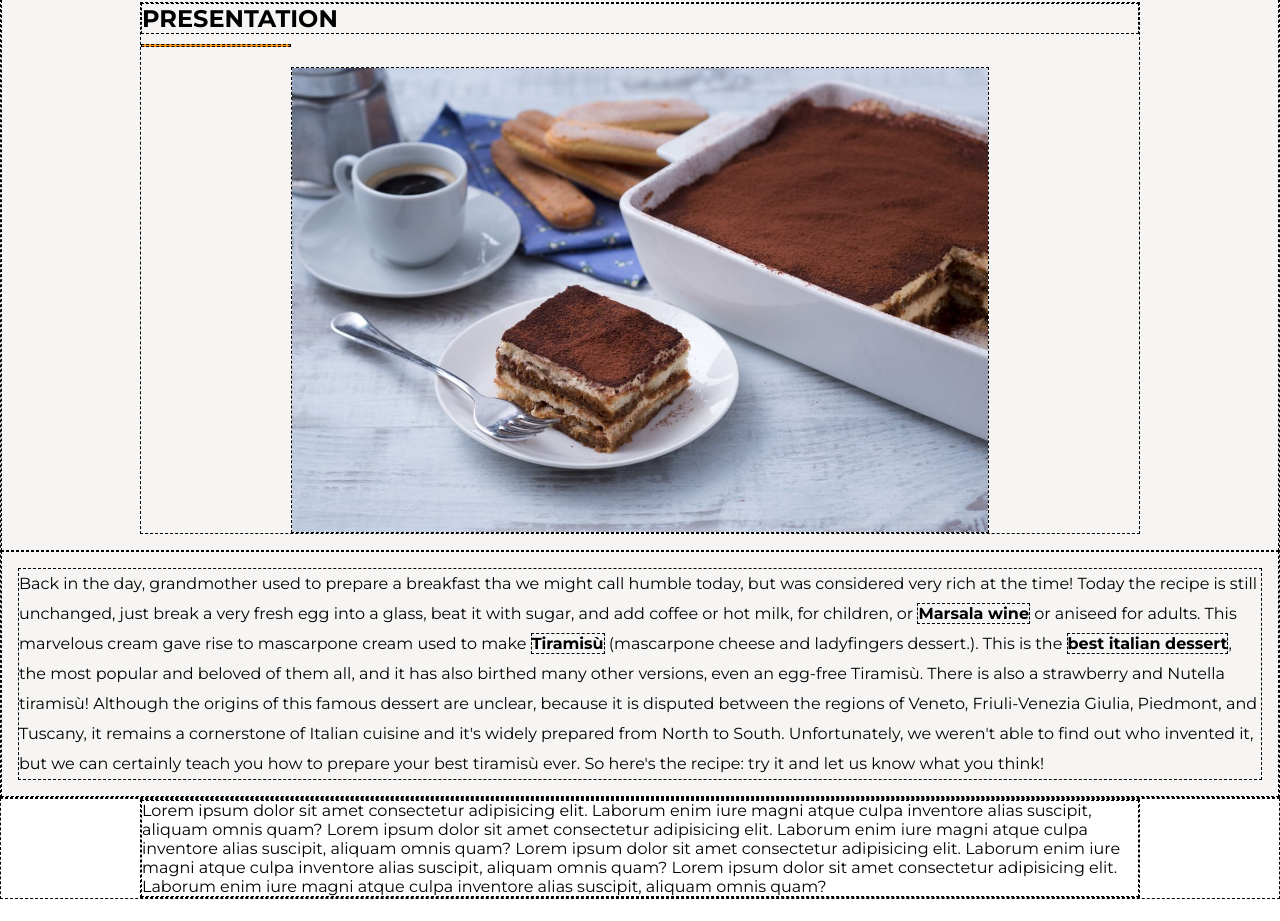
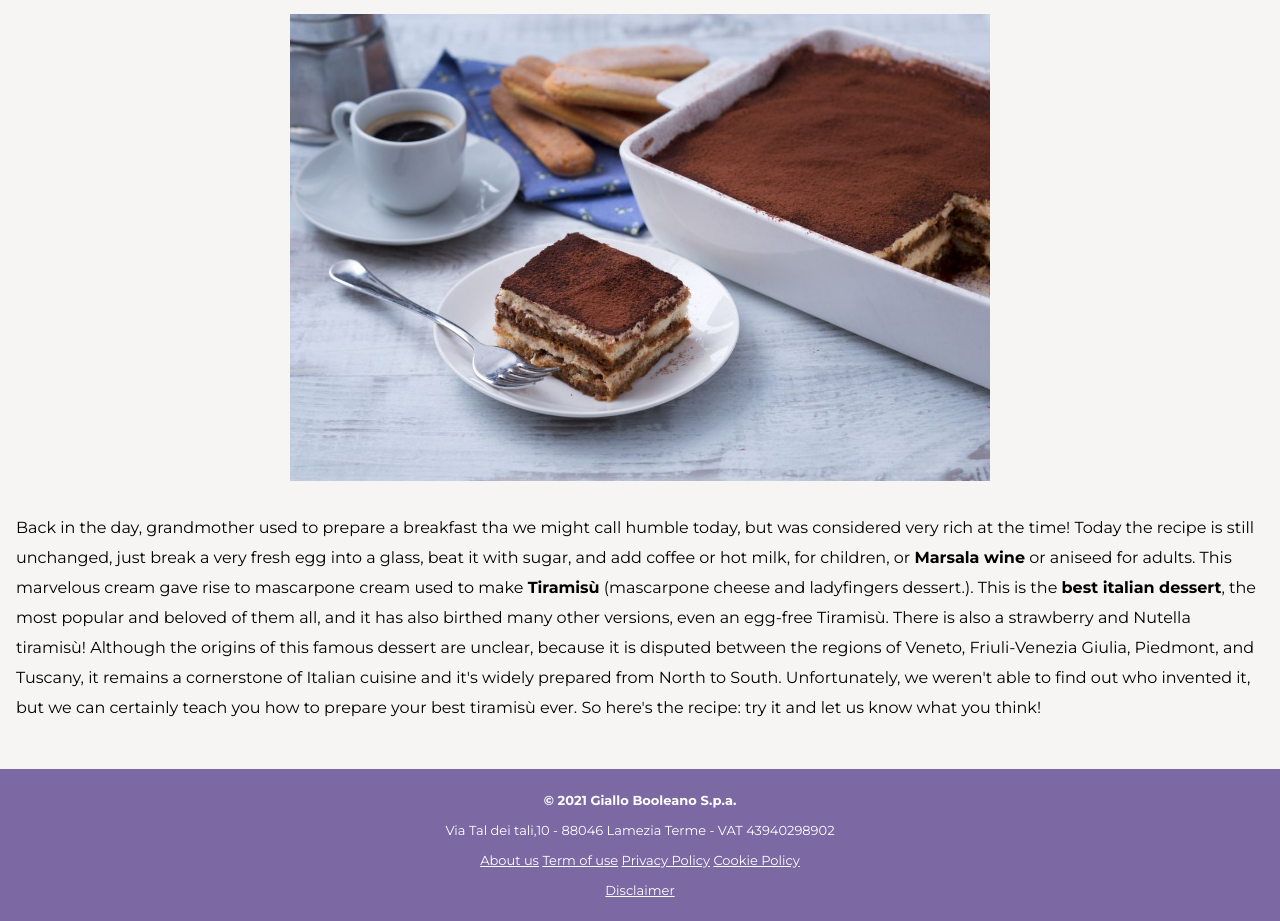
Before and after one commit to Gabbocnc/htmlcss-responsive-layout, a plain HTML site: page index.html in a window 1280 px wide. Shown: the part 974-1895 px from the top of the page. Before the commit the page ends 1873 px from the top, so only its background shows below. Drawn offline with Linux system fonts and the light colour scheme.

Commit message:
add footer

```diff
--- a/assets/style.css
+++ b/assets/style.css
@@ -183,5 +183,25 @@ img{
     }
     .text{
         line-height: 30px;
+        margin-bottom: 30px;
     }
 }
+}
+
+.app_footer{
+    background-color: var(--footer);
+    text-align: center;
+    color: white;
+    font-size: 13px;
+    line-height: 30px;
+
+    .container-small{
+        .col-12{
+            a{
+                color: white;
+            }
+        }
+    }
+
+
+}
--- a/index.html
+++ b/index.html
@@ -23,7 +23,7 @@
 
 </head>
 
-<body class="debug">
+<body class="">
     <header class="app_header">
         <div class="container">
             <h1>Giallo Booleano</h1>
@@ -125,17 +125,25 @@
     </main>
     <!-- main -->
     <footer class="app_footer">
-        <div class="container">
-            <div>
-                Lorem ipsum dolor sit amet consectetur adipisicing elit. Laborum enim iure magni atque culpa inventore
-                alias suscipit, aliquam omnis quam?
-                Lorem ipsum dolor sit amet consectetur adipisicing elit. Laborum enim iure magni atque culpa inventore
-                alias suscipit, aliquam omnis quam?
-                Lorem ipsum dolor sit amet consectetur adipisicing elit. Laborum enim iure magni atque culpa inventore
-                alias suscipit, aliquam omnis quam?
-                Lorem ipsum dolor sit amet consectetur adipisicing elit. Laborum enim iure magni atque culpa inventore
-                alias suscipit, aliquam omnis quam?
+        <div class="container-small ">
+            <div class="col-12">
+                <div class="bold">
+                    &copy; 2021 Giallo Booleano S.p.a.
+                </div>
+                <div>
+                    Via Tal dei tali,10 - 88046 Lamezia Terme - VAT 43940298902
+                <div>
+                <div>
+                    <a href="#">About us</a>
+                    <a href="#">Term of use</a>
+                    <a href="#">Privacy Policy</a>
+                    <a href="#">Cookie Policy</a>
+                </div>
+                <div>
+                    <a href="#">Disclaimer</a>
+                </div>
             </div>
+
         </div>
 
     </footer>
```
